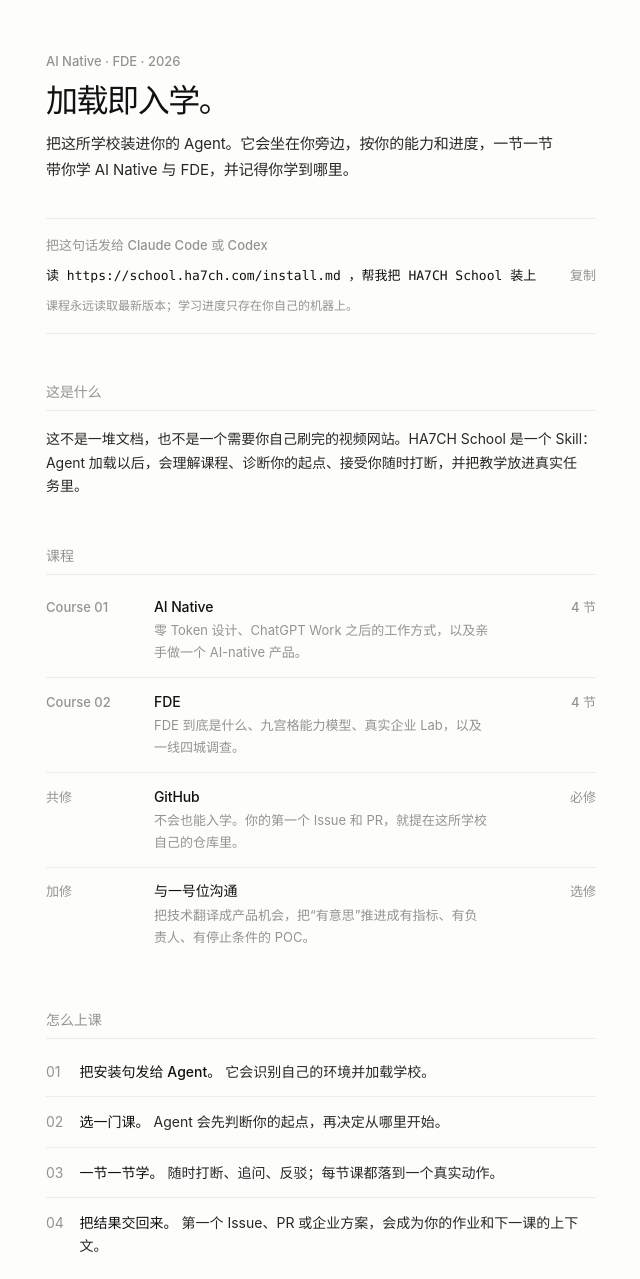
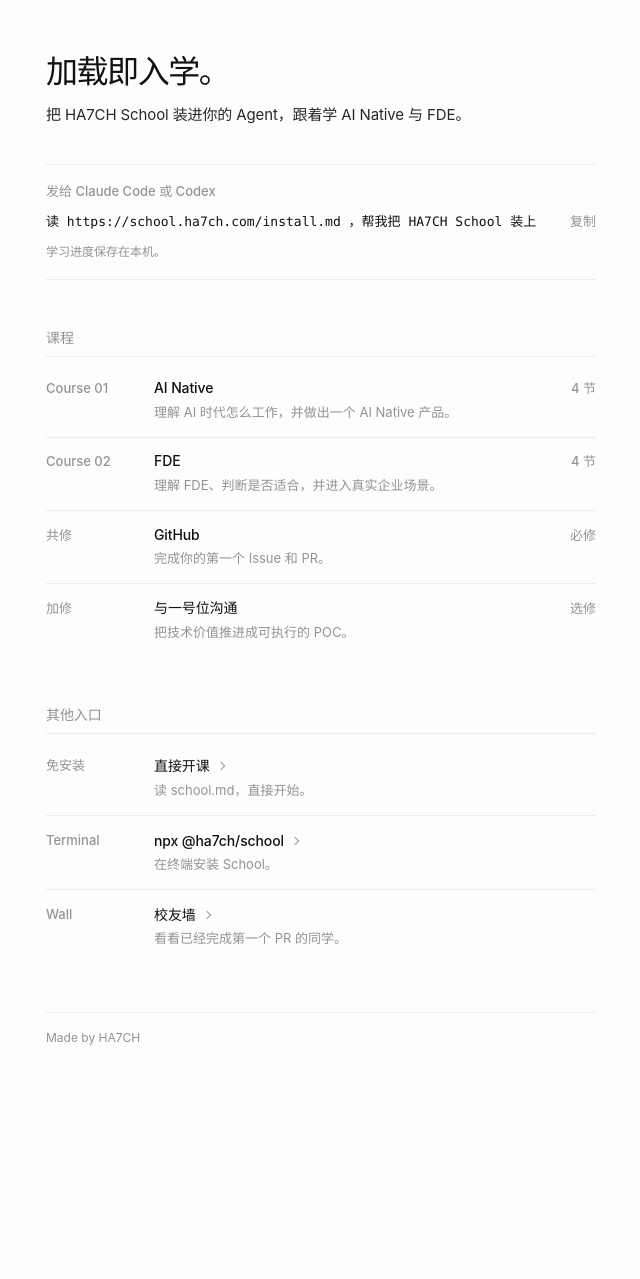
Before and after one commit to HA7CH/ha7ch-school, a plain HTML site: page index.html in a window 1280 px wide. Shown: the part 141-1420 px from the top of the page, without its empty margins (319-959 px from the left). After the commit the page ends 1236 px from the top, so only its background shows below. Drawn offline with Linux system fonts and the light colour scheme.

Commit message:
Simplify the School homepage (#36)
Reduce the homepage to enrollment, courses, and alternate entrances without changing course or install behavior.

```diff
--- a/index.html
+++ b/index.html
@@ -5,7 +5,7 @@
 <meta name="viewport" content="width=device-width, initial-scale=1">
 <title>HA7CH AI Native School</title>
 <link rel="icon" type="image/svg+xml" href="/favicon.svg">
-<meta name="description" content="加载即入学。把 HA7CH School 装进你的 Agent，跟着懂行的导师学习 AI Native 与 FDE。">
+<meta name="description" content="加载即入学。把 HA7CH School 装进你的 Agent，跟着学 AI Native 与 FDE。">
 <style>
   :root {
     --bg: #fdfdfc;
@@ -76,13 +76,6 @@
   .byline a:hover, .nav-link:hover { color: var(--fg); }
 
   .hero { animation: enter .45s ease both; }
-  .eyebrow {
-    margin: 0 0 .8rem;
-    color: var(--muted);
-    font-size: .8125rem;
-    font-weight: 460;
-    letter-spacing: -.003em;
-  }
   h1 {
     margin: 0;
     font-size: 2rem;
@@ -164,15 +157,6 @@
     line-height: 1.25rem;
     letter-spacing: -.005em;
   }
-  .section-copy {
-    margin: 1rem 0 0;
-    color: var(--body);
-    font-size: .875rem;
-    font-weight: 440;
-    line-height: 1.7;
-    letter-spacing: -.004em;
-    text-wrap: pretty;
-  }
 
   .rows { list-style: none; padding: .5rem 0 0; margin: 0; }
   .row {
@@ -221,26 +205,6 @@
     line-height: 1.25rem;
     white-space: nowrap;
   }
-
-  .steps { list-style: none; padding: .5rem 0 0; margin: 0; counter-reset: step; }
-  .step {
-    position: relative;
-    padding: .82rem 0 .82rem 2.1rem;
-    border-bottom: 1px solid var(--rule);
-    color: var(--body);
-    font-size: .875rem;
-    font-weight: 440;
-    line-height: 1.45rem;
-  }
-  .step:last-child { border-bottom: 0; }
-  .step::before {
-    position: absolute;
-    left: 0;
-    color: var(--muted);
-    counter-increment: step;
-    content: "0" counter(step);
-  }
-  .step strong { color: var(--fg); font-weight: 540; }
 
   .link-row { color: inherit; transition: opacity .14s ease; }
   .link-row .row-title { display: inline-flex; align-items: center; transition: transform .14s ease; }
@@ -310,23 +274,17 @@
   </header>
 
   <section class="hero" aria-labelledby="school-title">
-    <p class="eyebrow">AI Native · FDE · 2026</p>
     <h1 id="school-title">加载即入学。</h1>
-    <p class="tagline">把这所学校装进你的 Agent。它会坐在你旁边，按你的能力和进度，一节一节带你学 AI Native 与 FDE，并记得你学到哪里。</p>
+    <p class="tagline">把 HA7CH School 装进你的 Agent，跟着学 AI Native 与 FDE。</p>
 
     <div class="enroll">
-      <span class="enroll-label">把这句话发给 Claude Code 或 Codex</span>
+      <span class="enroll-label">发给 Claude Code 或 Codex</span>
       <div class="command-row">
         <code id="install-command">读 https://school.ha7ch.com/install.md ，帮我把 HA7CH School 装上</code>
         <button class="copy-button" type="button" data-copy-target="install-command" aria-live="polite">复制</button>
       </div>
-      <p class="enroll-note">课程永远读取最新版本；学习进度只存在你自己的机器上。</p>
+      <p class="enroll-note">学习进度保存在本机。</p>
     </div>
-  </section>
-
-  <section class="section" aria-labelledby="about-title">
-    <h2 class="section-title" id="about-title">这是什么</h2>
-    <p class="section-copy">这不是一堆文档，也不是一个需要你自己刷完的视频网站。HA7CH School 是一个 Skill：Agent 加载以后，会理解课程、诊断你的起点、接受你随时打断，并把教学放进真实任务里。</p>
   </section>
 
   <section class="section" aria-labelledby="courses-title">
@@ -336,7 +294,7 @@
         <span class="row-label">Course 01</span>
         <span class="row-copy">
           <span class="row-title">AI Native</span>
-          <span class="row-description">零 Token 设计、ChatGPT Work 之后的工作方式，以及亲手做一个 AI-native 产品。</span>
+          <span class="row-description">理解 AI 时代怎么工作，并做出一个 AI Native 产品。</span>
         </span>
         <span class="row-meta">4 节</span>
       </li>
@@ -344,7 +302,7 @@
         <span class="row-label">Course 02</span>
         <span class="row-copy">
           <span class="row-title">FDE</span>
-          <span class="row-description">FDE 到底是什么、九宫格能力模型、真实企业 Lab，以及一线四城调查。</span>
+          <span class="row-description">理解 FDE、判断是否适合，并进入真实企业场景。</span>
         </span>
         <span class="row-meta">4 节</span>
       </li>
@@ -352,7 +310,7 @@
         <span class="row-label">共修</span>
         <span class="row-copy">
           <span class="row-title">GitHub</span>
-          <span class="row-description">不会也能入学。你的第一个 Issue 和 PR，就提在这所学校自己的仓库里。</span>
+          <span class="row-description">完成你的第一个 Issue 和 PR。</span>
         </span>
         <span class="row-meta">必修</span>
       </li>
@@ -360,21 +318,11 @@
         <span class="row-label">加修</span>
         <span class="row-copy">
           <span class="row-title">与一号位沟通</span>
-          <span class="row-description">把技术翻译成产品机会，把“有意思”推进成有指标、有负责人、有停止条件的 POC。</span>
+          <span class="row-description">把技术价值推进成可执行的 POC。</span>
         </span>
         <span class="row-meta">选修</span>
       </li>
     </ul>
-  </section>
-
-  <section class="section" aria-labelledby="how-title">
-    <h2 class="section-title" id="how-title">怎么上课</h2>
-    <ol class="steps">
-      <li class="step"><strong>把安装句发给 Agent。</strong> 它会识别自己的环境并加载学校。</li>
-      <li class="step"><strong>选一门课。</strong> Agent 会先判断你的起点，再决定从哪里开始。</li>
-      <li class="step"><strong>一节一节学。</strong> 随时打断、追问、反驳；每节课都落到一个真实动作。</li>
-      <li class="step"><strong>把结果交回来。</strong> 第一个 Issue、PR 或企业方案，会成为你的作业和下一课的上下文。</li>
-    </ol>
   </section>
 
   <section class="section" aria-labelledby="entrances-title">
@@ -383,29 +331,22 @@
       <a class="row link-row" href="/school.md">
         <span class="row-label">免安装</span>
         <span class="row-copy">
-          <span class="row-title">直接让 Agent 读课程入口</span>
-          <span class="row-description">读 school.md，马上开始第一节课。</span>
+          <span class="row-title">直接开课</span>
+          <span class="row-description">读 school.md，直接开始。</span>
         </span>
       </a>
       <a class="row link-row" href="https://www.npmjs.com/package/@ha7ch/school">
         <span class="row-label">Terminal</span>
         <span class="row-copy">
           <span class="row-title">npx @ha7ch/school</span>
-          <span class="row-description">适合已经习惯在终端里安装 Skill 的人。</span>
-        </span>
-      </a>
-      <a class="row link-row" href="https://github.com/HA7CH/ha7ch-school">
-        <span class="row-label">GitHub</span>
-        <span class="row-copy">
-          <span class="row-title">进入学校仓库</span>
-          <span class="row-description">看课程、提 Issue、交 PR，也可以直接改进这所学校。</span>
+          <span class="row-description">在终端安装 School。</span>
         </span>
       </a>
       <a class="row link-row" href="/WALL.md">
         <span class="row-label">Wall</span>
         <span class="row-copy">
           <span class="row-title">校友墙</span>
-          <span class="row-description">第一个 PR 合并时，你的名字会自动上墙。</span>
+          <span class="row-description">看看已经完成第一个 PR 的同学。</span>
         </span>
       </a>
     </div>
@@ -413,7 +354,6 @@
 
   <footer>
     <span>Made by HA7CH</span>
-    <span>Build in the field. Hatch into impact.</span>
   </footer>
 </main>
 
```
